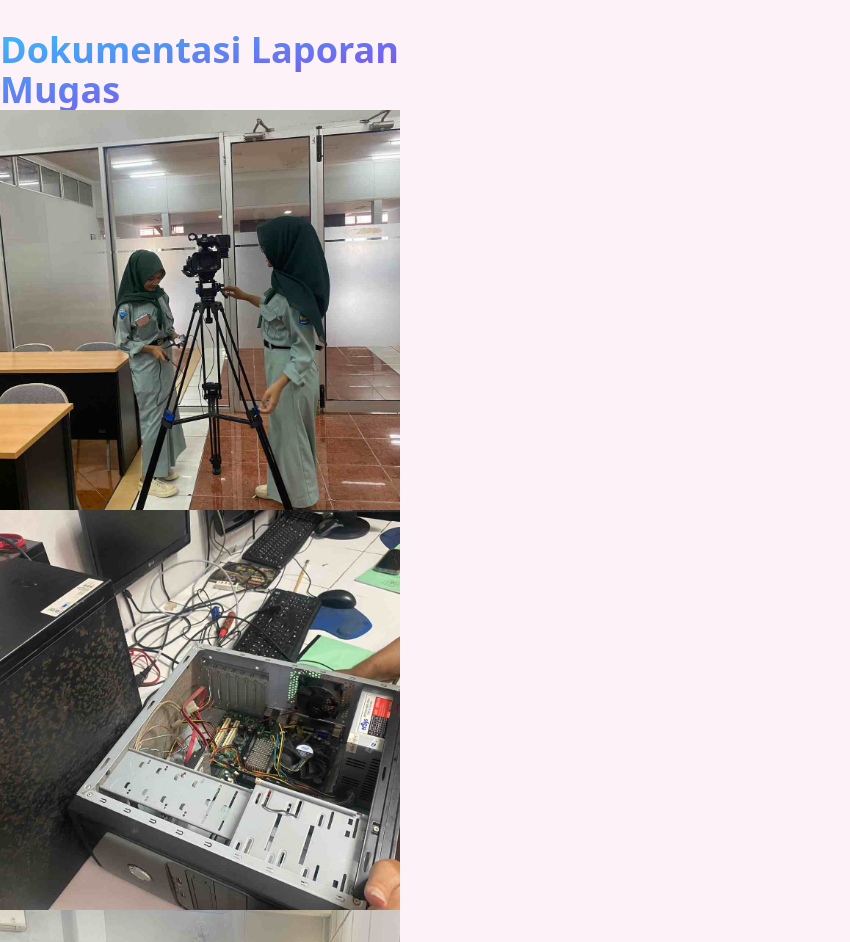
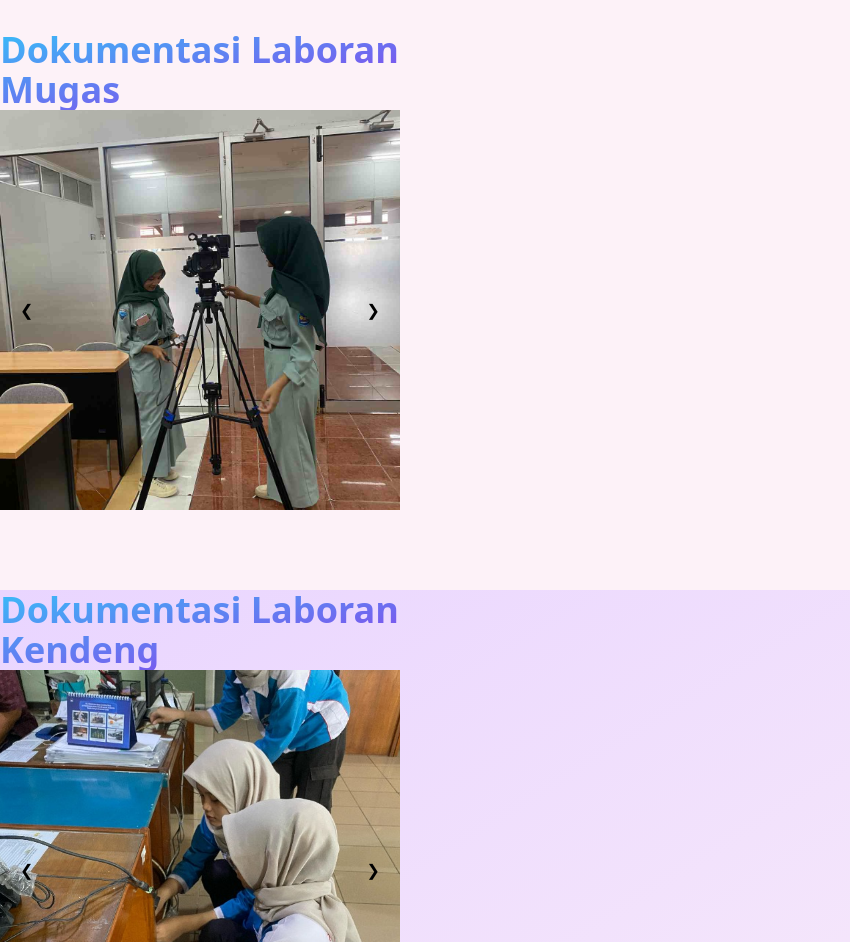
Before and after one commit to Soedjamal/iternship-docs, a React (Vite) app: page /documentation in a window 1280 px wide. Shown: the part 50-992 px from the top of the page, without its empty margins (0-850 px from the left). Built offline with nearby package versions, Linux system fonts and the light colour scheme.

Commit message:
add: many f

```diff
--- a/src/components/header/Navbar.jsx
+++ b/src/components/header/Navbar.jsx
@@ -24,23 +24,16 @@ const Menu = () => {
           </summary>
           <ul>
             <li>
-              <a href="#laporan-mugas">Dokumentasi Laporan Mugas</a>
+              <a href="#laboran-mugas">Dokumentasi Laboran Mugas</a>
             </li>
             <li>
-              <a href="#laporan-kendenh">Dokumentasi Laporan Kendeng</a>
+              <a href="#laboran-kendenh">Dokumentasi Laboran Kendeng</a>
             </li>
             <li>
-              <a href="#laporan-mugas">
-                Dokumentasi Penerimaan Mahasiswa Baru PMB
-              </a>
+              <a href="#pmb">Dokumentasi Penerimaan Mahasiswa Baru PMB</a>
             </li>
           </ul>
         </details>
-      </li>
-      <li>
-        <Link to="/contact" className="font-semibold text-zinc-600">
-          Kontak
-        </Link>
       </li>
     </div>
   );
--- a/src/constant/imageDocs.js
+++ b/src/constant/imageDocs.js
@@ -35,3 +35,9 @@ export const imagePMB = [
   "/images/docs-pmb/pmb-6.jpg",
   "/images/docs-pmb/pmb-7.jpg",
 ];
+
+export const imagePMBbo = [
+  {
+    imgOn: "/images/docs-pmb/pmb-01.jpg",
+  },
+];
--- a/src/pages/Documentation.jsx
+++ b/src/pages/Documentation.jsx
@@ -1,57 +1,113 @@
-import React from "react";
-import { imageKendeng, imageMugas, imagePMB } from "../constant/imageDocs";
+import React, { useState } from "react";
+import {
+  imageKendeng,
+  imageMugas,
+  imagePMB,
+  imagePMBbo,
+} from "../constant/imageDocs";
 
 const Documentation = () => {
+  const [currentIndex, setCurrentIndex] = useState(0);
+  const [currentIndexM, setCurrentIndexM] = useState(0);
+  const totalSlides = imageKendeng.length;
+  const totalSlidesM = imageMugas.length;
+
+  // Fungsi untuk pindah ke slide berikutnya
+  const nextSlide = () => {
+    setCurrentIndex((prevIndex) => (prevIndex + 1) % totalSlides);
+  };
+  const nextSlideM = () => {
+    setCurrentIndexM((prevIndex) => (prevIndex + 1) % totalSlidesM);
+  };
+
+  // Fungsi untuk pindah ke slide sebelumnya
+  const prevSlide = () => {
+    setCurrentIndex((prevIndex) => (prevIndex - 1 + totalSlides) % totalSlides);
+  };
+
+  const prevSlideM = () => {
+    setCurrentIndexM(
+      (prevIndex) => (prevIndex - 1 + totalSlidesM) % totalSlidesM,
+    );
+  };
+
   return (
     <>
       <div
-        id="laporan-mugas"
+        id="laboran-mugas"
         className="hero pt-20 bg-pink-50 min-h-[80vh] items-start"
       >
         <div className="hero-content flex-col w-[400px]">
-          <h1 class="text-4xl font-bold bg-gradient-to-br from-sky-400 to-purple-600 bg-clip-text text-transparent">
-            Dokumentasi Laporan Mugas
+          <h1 className="text-4xl font-bold bg-gradient-to-br from-sky-400 to-purple-600 bg-clip-text text-transparent">
+            Dokumentasi Laboran Mugas
           </h1>
-          <div className="">
-            <div className="carousel carousel-center rounded-box">
-              {imageMugas.map((img, i) => (
-                <div className="carousel-item w-auto h-[400px]" key={i}>
-                  <img
-                    src={img}
-                    alt="Burger"
-                    loading="lazy"
-                    className="object-cover h-full w-full"
-                  />
-                </div>
-              ))}
+          <div className="carousel rounded-box relative w-full h-[400px] overflow-hidden">
+            {imageMugas.map((img, i) => (
+              <div
+                key={i}
+                className={`carousel-item absolute transition-opacity duration-500 ${
+                  i === currentIndexM ? "opacity-100" : "opacity-0"
+                }`}
+                style={{ width: "100%", height: "400px" }}
+              >
+                <img
+                  src={img}
+                  alt={`gambar${i}`}
+                  loading="lazy"
+                  className="object-cover w-full h-full"
+                />
+              </div>
+            ))}
+
+            {/* Tombol Navigasi */}
+            <div className="absolute left-5 right-5 top-1/2 flex justify-between items-center -translate-y-1/2">
+              <button onClick={prevSlideM} className="btn btn-circle">
+                ❮
+              </button>
+              <button onClick={nextSlideM} className="btn btn-circle">
+                ❯
+              </button>
             </div>
           </div>
         </div>
       </div>
-      <div
-        id="laporan-kendeng"
-        className="hero pt-14 bg-gradient-to-tl from-pink-50 to-purple-200 min-h-screen items-start"
-      >
+
+      <div className="hero bg-gradient-to-tl from-pink-50 to-purple-200 min-h-screen">
         <div className="hero-content flex-col w-[400px]">
-          <h1 class="text-4xl font-bold bg-gradient-to-br from-sky-400 to-purple-600 bg-clip-text text-transparent">
-            Dokumentasi Laporan Kendeng
+          <h1 className="text-4xl font-bold bg-gradient-to-br from-sky-400 to-purple-600 bg-clip-text text-transparent">
+            Dokumentasi Laboran Kendeng
           </h1>
-          <div className="">
-            <div className="carousel rounded-box">
-              {imageKendeng.map((img, i) => (
-                <div className="carousel-item w-auto h-[400px]" key={i}>
-                  <img
-                    src={img}
-                    alt="Burger"
-                    loading="lazy"
-                    className="object-cover w-full h-full"
-                  />
-                </div>
-              ))}
+          <div className="carousel rounded-box relative w-full h-[400px] overflow-hidden">
+            {imageKendeng.map((img, i) => (
+              <div
+                key={i}
+                className={`carousel-item absolute transition-opacity duration-500 ${
+                  i === currentIndex ? "opacity-100" : "opacity-0"
+                }`}
+                style={{ width: "100%", height: "400px" }}
+              >
+                <img
+                  src={img}
+                  alt={`gambar${i}`}
+                  loading="lazy"
+                  className="object-cover w-full h-full"
+                />
+              </div>
+            ))}
+
+            {/* Tombol Navigasi */}
+            <div className="absolute left-5 right-5 top-1/2 flex justify-between items-center -translate-y-1/2">
+              <button onClick={prevSlide} className="btn btn-circle">
+                ❮
+              </button>
+              <button onClick={nextSlide} className="btn btn-circle">
+                ❯
+              </button>
             </div>
           </div>
         </div>
       </div>
+
       <div
         id="pmb"
         className="hero pt-14 bg-gradient-to-tl from-pink-50 to-purple-200 min-h-screen items-start"
@@ -70,7 +126,8 @@ const Documentation = () => {
               >
                 <img
                   src={item}
-                  className="w-full object-cover"
+                  className="w-full object-cover rounded-lg drop-shadow-lg"
+                  loading="lazy"
                   alt={`Slide ${i + 1}`}
                 />
 
@@ -97,18 +154,18 @@ const Documentation = () => {
             ))}
           </div>
 
-          {/* <div className="flex flex-col w-full gap-3 mt-8"> */}
-          {/*   {imagePMB.map((img, i) => ( */}
-          {/*     <div className="w-auto rounded-lg drop-shadow-lg" key={i}> */}
-          {/*       <img */}
-          {/*         src={img} */}
-          {/*         alt="Burger" */}
-          {/*         loading="lazy" */}
-          {/*         className=" aspect-auto w-full h-auto rounded-lg" */}
-          {/*       /> */}
-          {/*     </div> */}
-          {/*   ))} */}
-          {/* </div> */}
+          <div className="flex flex-col w-full gap-3 mt-8">
+            {imagePMBbo.map((img, i) => (
+              <div className="w-auto rounded-lg drop-shadow-lg" key={i}>
+                <img
+                  src={img.imgOn}
+                  alt="Burger"
+                  loading="lazy"
+                  className=" aspect-auto w-full h-auto rounded-lg"
+                />
+              </div>
+            ))}
+          </div>
           <div className="w-full mt-8 mb-10">
             <h4 className="text-xl font-bold text-zinc-600 my-4">
               Sertijab Ormawa Unisbank 2025
```
Also changed, not shown: public/images/docs-pmb/pmb-01.jpg (added).
